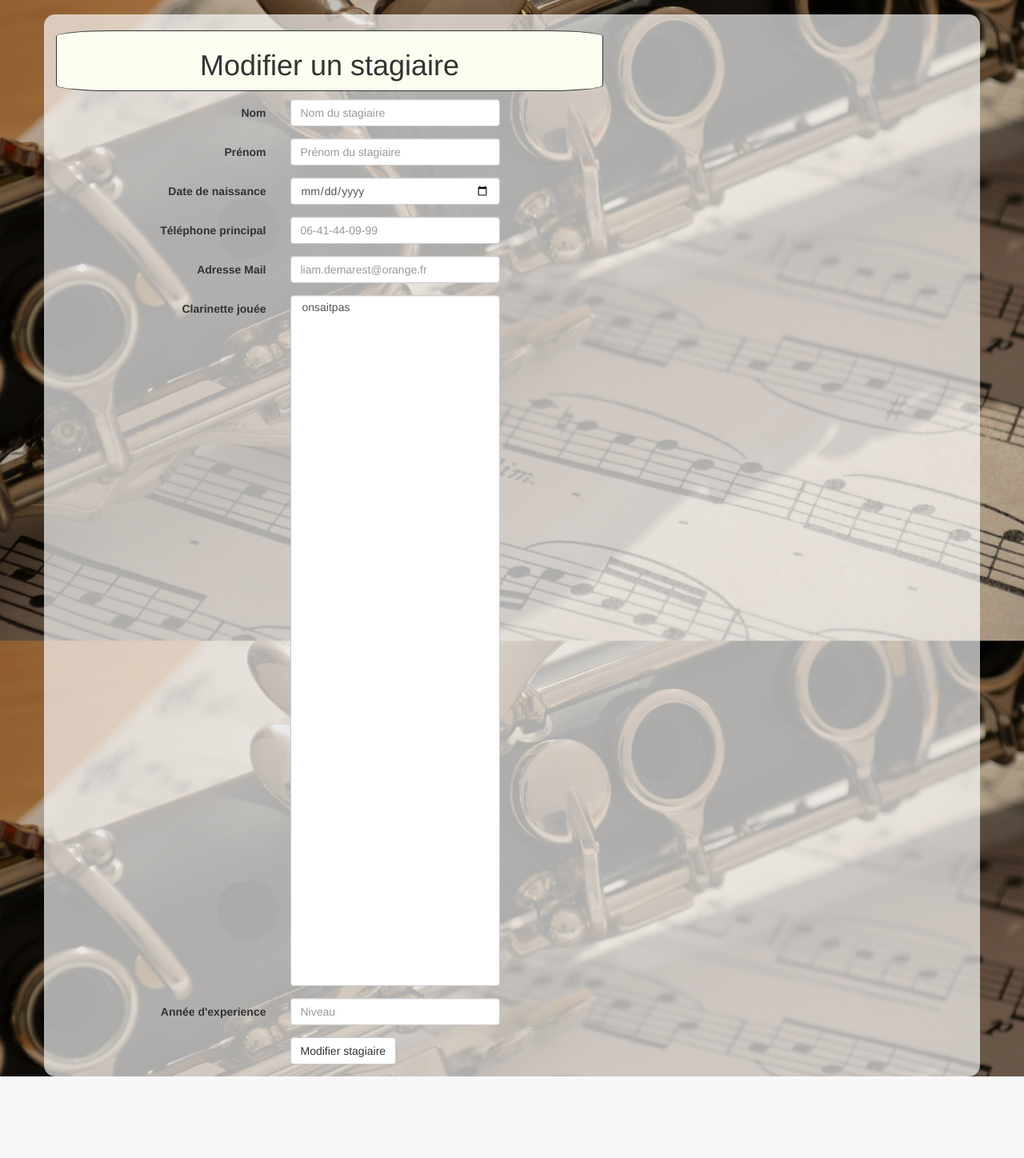
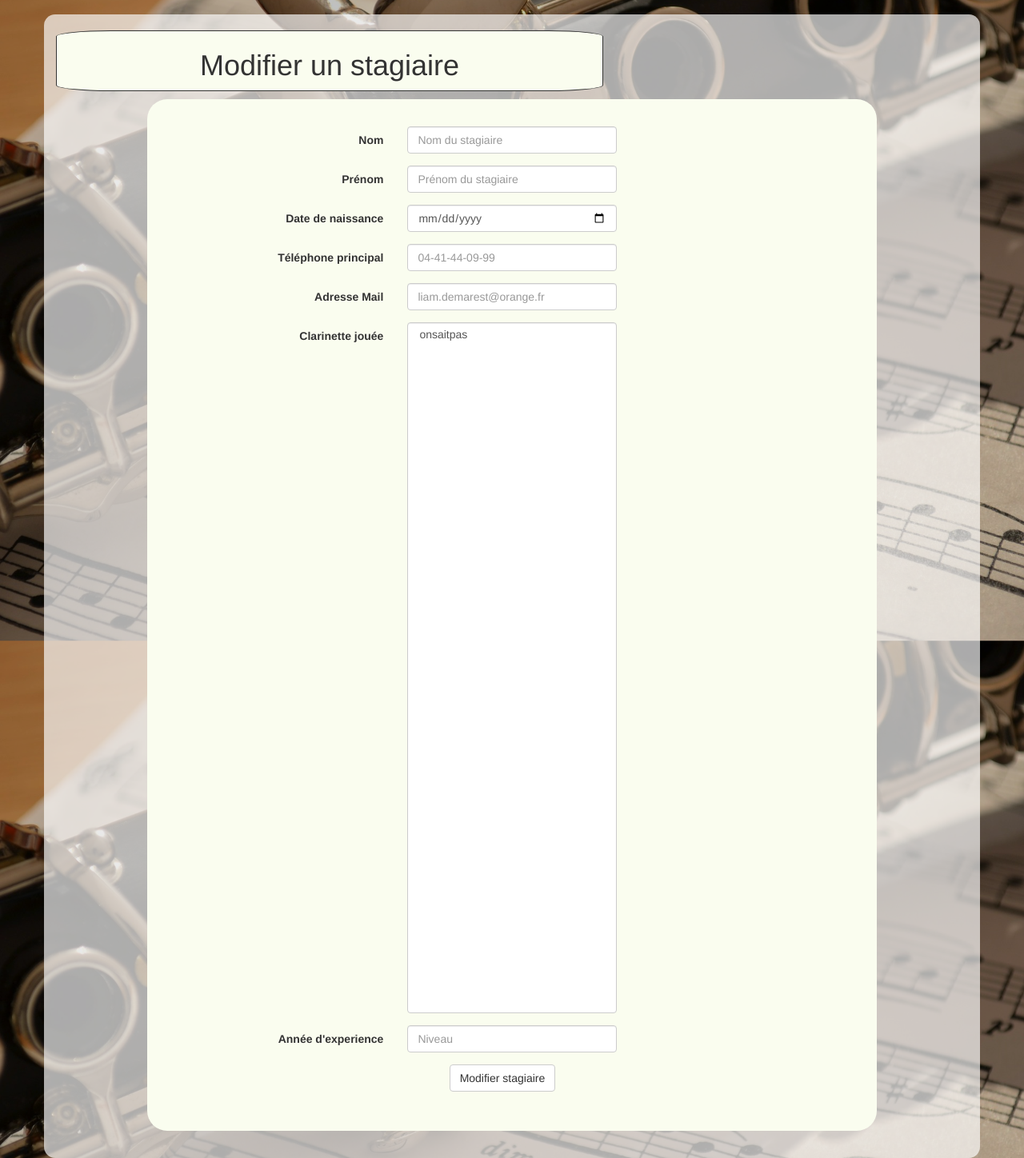
Before and after one commit to Ladislus/dut2_projet_projet-quatuor-2a11b, a Flask app: template Developpement/templates/administration/administration_gestionStagiaires_stagiaire.html in a window 1280 px wide. Shown: the part 52-1500 px from the top of the page at 80% size. Before the commit the page ends 1398 px from the top, so only its background shows below. Run offline with Flask 2, Linux system fonts and the light colour scheme; the template is opened without the code that fills it: values that come from a table or form of the project are taken from there, others are empty; some libraries are stand-ins or nearby versions.

Commit message:
css modifier un stagiaire

```diff
--- /dev/null
+++ b/Developpement/static/styles/css/administration/administration_gestionStagiaires_stagiaires.css
@@ -0,0 +1,12 @@
+#contain-all{
+  background-color: #fafdef;
+  padding: 3%;
+  width: 80%;
+  margin-left: 10%;
+  border-radius: 25px;
+  margin-bottom: 3%;
+}
+
+#btn-sub{
+  margin-left: 20%;
+}
--- a/Developpement/templates/administration/administration_gestionStagiaires_stagiaire.html
+++ b/Developpement/templates/administration/administration_gestionStagiaires_stagiaire.html
@@ -1,43 +1,46 @@
 {% extends "base.html" %}
 {% block main %}
+<link rel="stylesheet" href="{{ url_for('static',filename='styles/css/administration/administration_gestionStagiaires_stagiaires.css')}}">
 <div class="liens">
   <h1 id="hliens">Modifier un stagiaire</h1>
 </div>
+<div id="contain-all">
 <form class="form-horizontal" id="form_login"role="form" method="POST" action="{{ url_for('administration_creerStage') }}">
   {{ modifStagiaire.hidden_tag() }}
   <div class="form-group">
-    <label for="nomStage" class="col-sm-3 control-label">{{modifStagiaire.nomPers.label}}</label>
-    <div class="col-sm-3">{{ modifStagiaire.nomPers(size=50, class="form-control", placeholder="Nom du stagiaire")}}</div>
+    <label for="nomStage" class="col-sm-4 control-label">{{modifStagiaire.nomPers.label}}</label>
+    <div class="col-sm-4">{{ modifStagiaire.nomPers(size=50, class="form-control", placeholder="Nom du stagiaire")}}</div>
   </div>
   <div class="form-group">
-    <label for="repSt" class="col-sm-3 control-label">{{modifStagiaire.prenomPers.label}}</label>
-    <div class="col-sm-3">{{ modifStagiaire.prenomPers(class="form-control", placeholder="Prénom du stagiaire")}}</div>
+    <label for="repSt" class="col-sm-4 control-label">{{modifStagiaire.prenomPers.label}}</label>
+    <div class="col-sm-4">{{ modifStagiaire.prenomPers(class="form-control", placeholder="Prénom du stagiaire")}}</div>
   </div>
   <div class="form-group">
-    <label for="nbPlaces" class="col-sm-3 control-label">{{modifStagiaire.dateNPers.label}}</label>
-    <div class="col-sm-3">{{ modifStagiaire.dateNPers(size=50, class="form-control", type="date" ,placeholder="YYYY-MM-DD")}}</div>
+    <label for="nbPlaces" class="col-sm-4 control-label">{{modifStagiaire.dateNPers.label}}</label>
+    <div class="col-sm-4">{{ modifStagiaire.dateNPers(size=50, class="form-control", type="date" ,placeholder="YYYY-MM-DD")}}</div>
   </div>
   <div class="form-group">
-    <label for="dateDebSt" class="col-sm-3 control-label">{{modifStagiaire.tel1Pers.label}}</label>
-    <div class="col-sm-3">{{ modifStagiaire.tel1Pers(size=50, class="form-control", placeholder="06-41-44-09-99")}}</div>
+    <label for="dateDebSt" class="col-sm-4 control-label">{{modifStagiaire.tel1Pers.label}}</label>
+    <div class="col-sm-4">{{ modifStagiaire.tel1Pers(size=50, class="form-control", placeholder="04-41-44-09-99")}}</div>
   </div>
   <div class="form-group">
-    <label for="dateFinSt" class="col-sm-3 control-label">{{modifStagiaire.mailPers.label}}</label>
-    <div class="col-sm-3">{{ modifStagiaire.mailPers(size=50, class="form-control", placeholder="liam.demarest@orange.fr")}}</div>
+    <label for="dateFinSt" class="col-sm-4 control-label">{{modifStagiaire.mailPers.label}}</label>
+    <div class="col-sm-4">{{ modifStagiaire.mailPers(size=50, class="form-control", placeholder="liam.demarest@orange.fr")}}</div>
   </div>
   <div class="form-group">
-    <label for="adresseSt" class="col-sm-3 control-label">{{modifStagiaire.clarJouees.label}}</label>
-    <div class="col-sm-3">{{ modifStagiaire.clarJouees(size=50, class="form-control", type="select", placeholder="Clarinettes jouées")}}</div>
+    <label for="adresseSt" class="col-sm-4 control-label">{{modifStagiaire.clarJouees.label}}</label>
+    <div class="col-sm-4">{{ modifStagiaire.clarJouees(size=50, class="form-control", type="select", placeholder="Clarinettes jouées")}}</div>
   </div>
   <div class="form-group">
-    <label for="cpSt" class="col-sm-3 control-label">{{modifStagiaire.niveau.label}}</label>
-    <div class="col-sm-3">{{ modifStagiaire.niveau(size=50, class="form-control", type="select", placeholder="Niveau")}}</div>
+    <label for="cpSt" class="col-sm-4 control-label">{{modifStagiaire.niveau.label}}</label>
+    <div class="col-sm-4">{{ modifStagiaire.niveau(size=50, class="form-control", type="select", placeholder="Niveau")}}</div>
   </div>
   <div class="form-group">
-    <div class="col-sm-offset-3 col-sm-3">
-      <button type="submit" class="btn btn-default">Modifier stagiaire</button>
+    <div class="col-sm-offset-4 col-sm-4">
+      <button id="btn-sub"type="submit" class="btn btn-default">Modifier stagiaire</button>
     </div>
   </div>
+</div>
 </form>
 
 {% endblock %}
```
